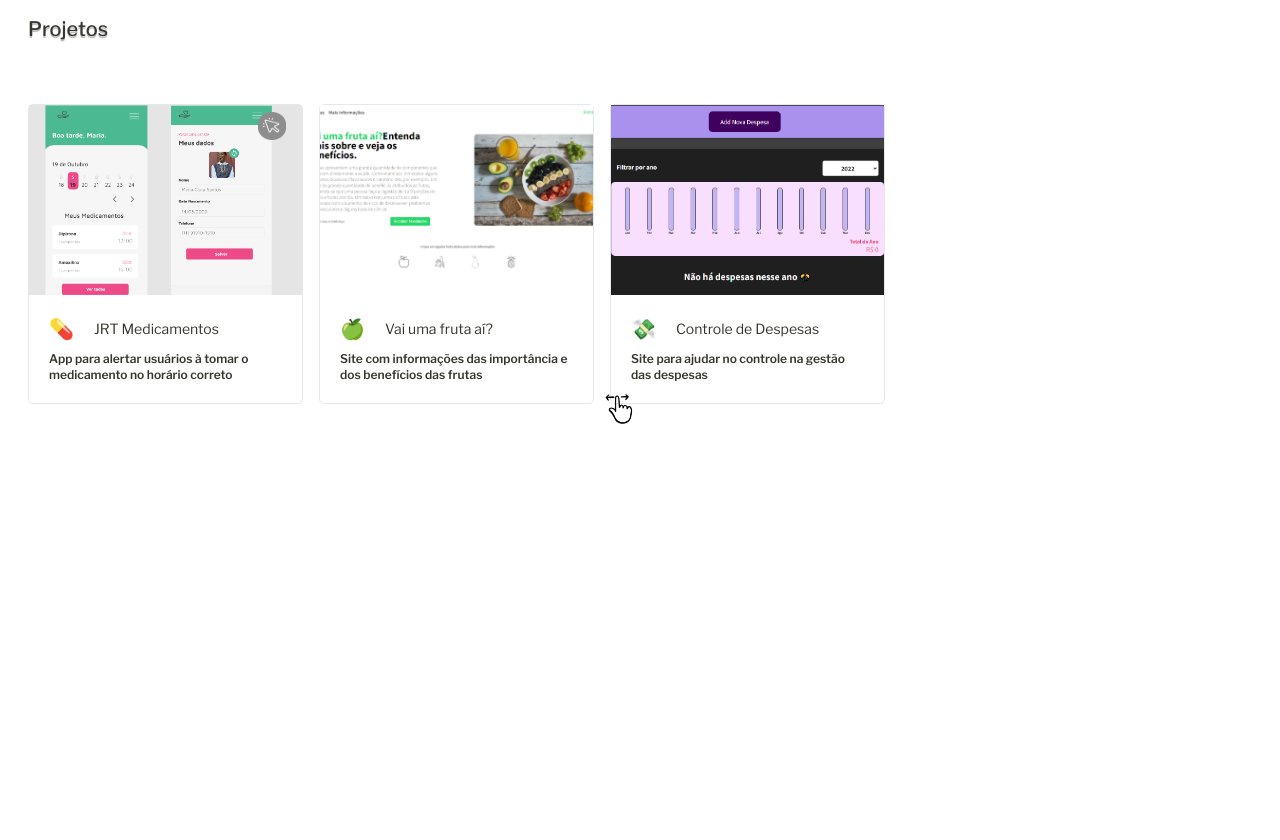
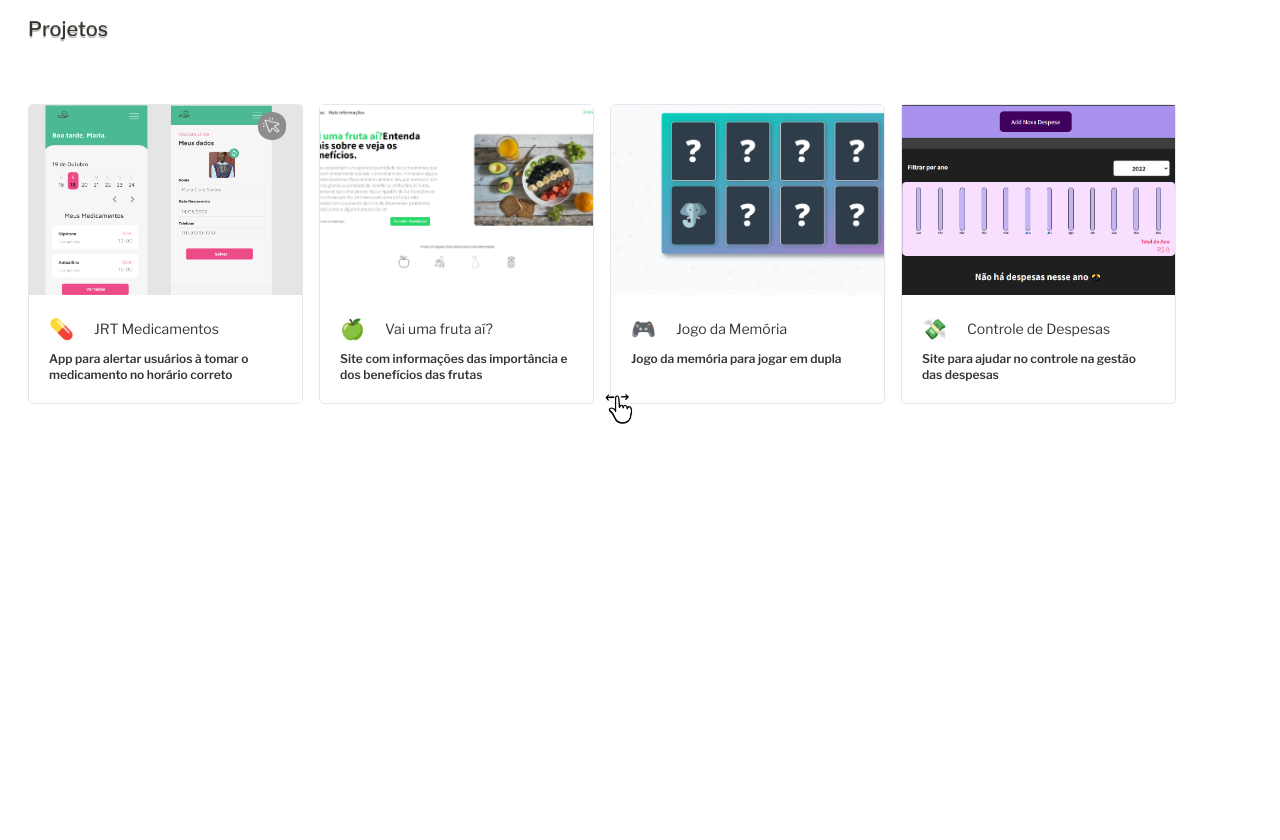
Before and after one commit to Ramilsons/portfolio, a Next.js app: page / in a window 1280 px wide. Shown: the part 1819-2659 px from the top of the page. Built offline with nearby package versions, Linux system fonts and the light colour scheme.

Commit message:
feat(newProject): insert memory game project

```diff
--- a/src/app/globals/each-slide-card.tsx
+++ b/src/app/globals/each-slide-card.tsx
@@ -30,7 +30,7 @@ export default function EachSlideCard({project}: Props){
                 <div className={toggleMoreDetails ? 'bg-[#F7F7F7] p-5 text-sm h-[190px]' : 'hidden'}>
                     <p>{project.description}</p>
 
-                    <h6 className='text-xs font-bold mt-2'>Used technologies:</h6>
+                    <h6 className='text-xs font-bold mt-2'>Technologias usadas:</h6>
                     <p className="mb-6">{project.languages.join(', ')}</p>
 
                     <a href={project.link} target="_blank" className="pt-4 text-[var(--blue)]">Acessar</a>
--- a/src/app/sections/third-section.tsx
+++ b/src/app/sections/third-section.tsx
@@ -24,6 +24,15 @@ export default function ThirdSection() {
             imageName: 'fruits.png'
         },
         {
+            name: 'Jogo da Memória',
+            resume: 'Jogo da memória para jogar em dupla',
+            icon: '🎮',
+            languages: ['JavaScript', 'HTML','CSS'],
+            description: 'Jogo da memória com o tema: animais. Fiz para me divertir e trabalhar a minha lógica.',
+            link: 'https://memory-game-two-tau.vercel.app/',
+            imageName: 'memory-game.png'
+        },
+        {
             name: 'Controle de Despesas',
             resume: 'Site para ajudar no controle na gestão das despesas',
             icon: '💸',
@@ -31,7 +40,7 @@ export default function ThirdSection() {
             description: 'Projeto desenvolvido durante um curso onde o desafio era criar a aperfeiçoar essa página.',
             link: 'https://controle-despesas-ramils.vercel.app/',
             imageName: 'project-control.png'
-        }
+        },
     ]
 
     return (
```
Also changed, not shown: public/images/memory-game.png (added).
